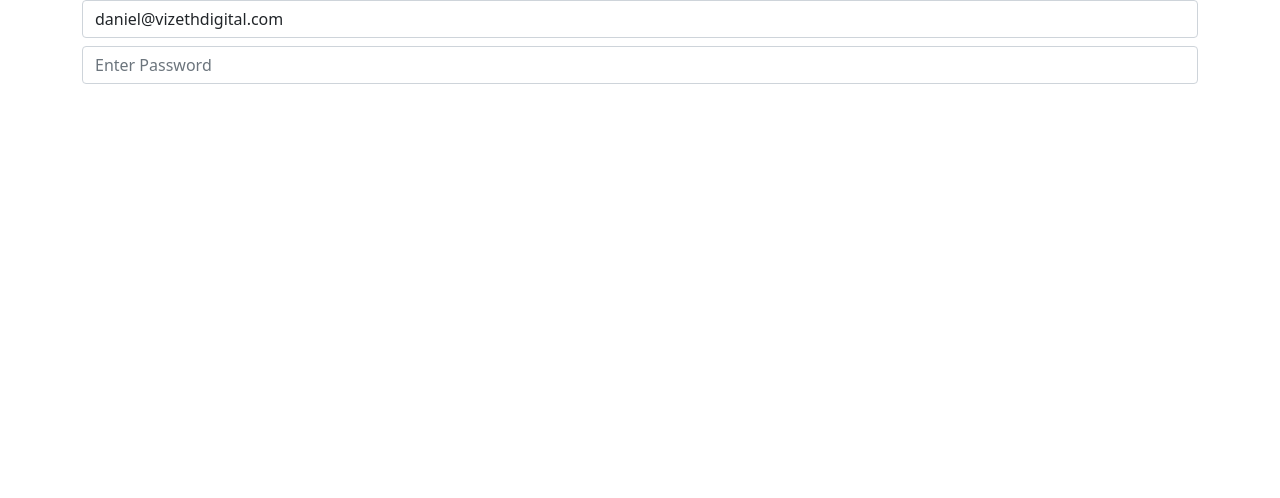
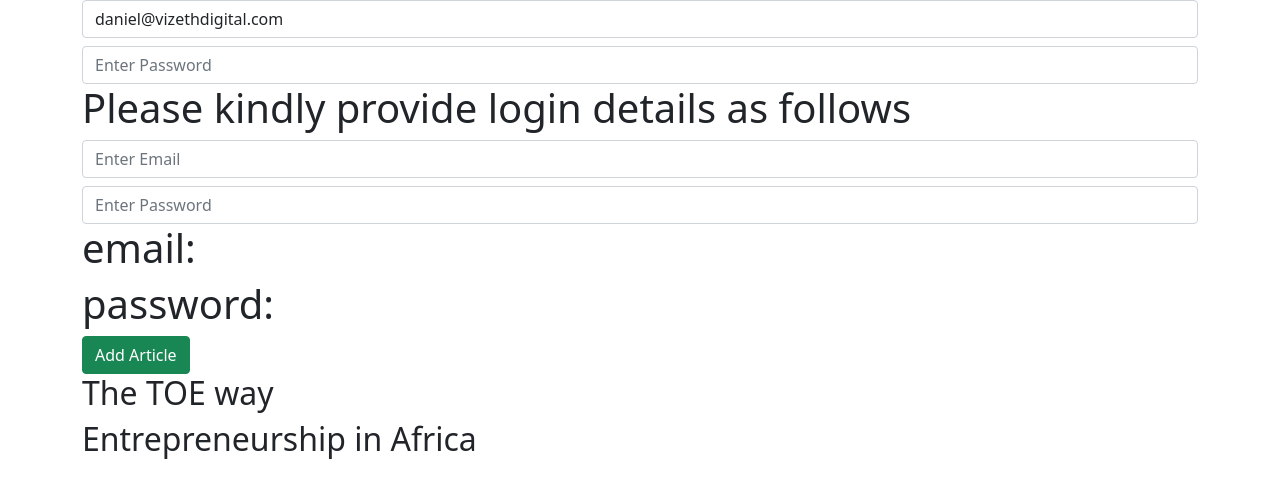
Before and after one commit to dannysax/reactapp, a React (Create React App) app: page /login in a window 1280 px wide. Shown: the top 498 px of the page. Built offline with nearby package versions, Linux system fonts and the light colour scheme.

Commit message:
React hooks added

```diff
--- a/src/App.js
+++ b/src/App.js
@@ -1,13 +1,13 @@
 import './App.css';
-import Button from "./components/Button"
-import MyElement from "./components/MyElement"
-import MyClass from "./components/MyClass"
-import Forms from "./components/Forms"
+import Button from "./components/Button";
+import MyElement from "./components/MyElement";
+import MyClass from "./components/MyClass";
 import LifeCycle from './components/LifeCycle';
 import React, {Component} from 'react';
-import ComponentA from "./components/ComponentA"
+import ComponentA from "./components/ComponentA";
 import Count from './components/Count';
 import Counter from './components/Counter';
+import EffectHook from './components/EffectHook';
 
 export const MyContext = React.createContext()
 
@@ -17,13 +17,13 @@ function App() {
       <Button name="Daniel"/>
       <MyElement lib = {["laravel", "flask", "react", "vue.js"]}/>
       <MyClass schools = {["Havard", "Yale", "Hopkins"]}/>
-  <Forms/>
       <LifeCycle/>
 <MyContext.Provider value="This is a context value">
     <ComponentA />
 </MyContext.Provider>
 <Count/>
 <Counter/>
+<EffectHook/>
 </div>
 
     );
--- a/src/components/Count.js
+++ b/src/components/Count.js
@@ -18,7 +18,7 @@ function Count(){
 
     return(
         <React.Fragment>
-        <h2>{Count+3}</h2>
+        <h2>{Count}</h2>
         <button onClick = {IncrementButton} className="btn btn-secondary m-1">Increment</button>
         <button onClick = {DecrementButton} className="btn btn-secondary m-1">Decrement</button>
         </React.Fragment>
--- a/src/components/Counter.js
+++ b/src/components/Counter.js
@@ -19,7 +19,7 @@ class Counter extends Component{
         return(
             <React.Fragment>
                 <h2>{this.state.counter}</h2>
-                <button onClick={this.IncreaseCount}>class count</button>
+                <button className="btn btn-secondary" onClick={this.IncreaseCount}>class count</button>
             </React.Fragment>
         )
     }
--- /dev/null
+++ b/src/components/EffectHook.js
@@ -0,0 +1,12 @@
+import React, {useEffect} from "react";
+
+
+function EffectHook(){
+
+    return(
+        <React.Fragment>
+
+        </React.Fragment>
+    )
+}
+export default EffectHook;
--- /dev/null
+++ b/src/components/Forms.css
@@ -0,0 +1,10 @@
+*{
+    margin: 0;
+    box-sizing: border-box;
+}
+
+.Forms{
+    text-align: center;
+    background-color: rgb(57, 12, 99);
+    color: white;
+}
--- a/src/components/Forms.js
+++ b/src/components/Forms.js
@@ -1,3 +1,6 @@
+import "./Forms.css"
+import ReactHook from "./ReactHook";
+
 import React, {Component} from "react"
 
 class Forms extends Component{
@@ -33,6 +36,9 @@ class Forms extends Component{
             <div className="container">
                 <input type="email" placeholder="Enter Email" className="form form-control" value={this.state.email} onChange={this.EmailHandler}/>
                 <input type="password" placeholder="Enter Password" className="form form-control mt-2" value={this.state.password} onChange={this.PasswordHandler}/>
+                <h1>Please kindly provide login details as follows</h1>
+
+                <ReactHook/>
             </div>
         )
     }
--- /dev/null
+++ b/src/components/ReactHook.js
@@ -0,0 +1,26 @@
+import React, {useState, useEffect} from "react"
+
+
+function ReactHook(){
+    const [info, setInfo] = useState({username:"", password:""})
+    const [articles, setArticles] = useState(["The TOE way", "Entrepreneurship in Africa"])
+
+    useEffect(()=>{
+        console.log("useEffect is called")
+    }, [])
+    return(
+        <React.Fragment>
+            <input type="email" placeholder="Enter Email" className="form form-control" value={info.username} onChange={(e)=>{setInfo({...info, username:e.target.value})}}/>
+                <input type="password" placeholder="Enter Password" className="form form-control mt-2" value={info.password} onChange={(e)=>{setInfo({...info, password:e.target.value})}}/>
+                <h1>email: {info.username}</h1>
+                <h1>password: {info.password}</h1>
+                <button className="btn btn-success" onClick={()=>{setArticles([...articles, "New article added"])}}>Add Article</button>
+                {
+                    articles.map(article =>
+                        <h2 key={article}>{article}</h2>)
+                }
+
+        </React.Fragment>
+    )
+}
+export default ReactHook;
```
